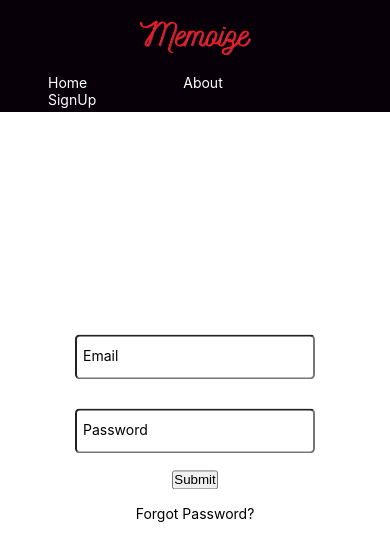
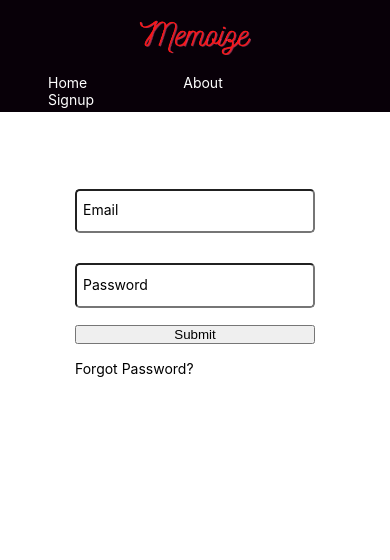
Before and after one commit to Aamir-K11/memoize-app, a React (Vite) app in the folder frontend/: page /login in a window 390 px wide. Shown: the top 560 px of the page. Built offline with nearby package versions, Linux system fonts and the light colour scheme.

Commit message:
fix: welcome page style

```diff
--- a/frontend/src/components/button/button.tsx
+++ b/frontend/src/components/button/button.tsx
@@ -1,10 +1,10 @@
 import classes from './button.module.css';
 
-type ButtonProps = {text: string} & React.InputHTMLAttributes<HTMLButtonElement>;
+type ButtonProps = React.InputHTMLAttributes<HTMLButtonElement>;
 
-const Button = ({text, onClick, className}: ButtonProps) => {
+const Button = ({children, onClick, className}: ButtonProps) => {
     return <div>
-        <button onClick = {onClick} className={className ? `${classes['primary-button']} ${className}` : classes['primary-button']}>{text}</button>
+        <button onClick = {onClick} className={className ? `${classes['primary-button']} ${className}` : classes['primary-button']}>{children}</button>
          </div>;
 }
 
--- a/frontend/src/components/header/header.module.css
+++ b/frontend/src/components/header/header.module.css
@@ -29,4 +29,4 @@ nav {
     header {
         min-height: 7rem;
     }
-  }
+}
--- a/frontend/src/components/header/header.tsx
+++ b/frontend/src/components/header/header.tsx
@@ -19,7 +19,7 @@ const Header = () => {
                 <Link to={user?.isAuth ? "/dashboard" : "/"}><li>Home</li></Link>
                 <li>About</li>
                 {user?.isAuth && <li>{`${user.firstname} ${user.lastname}`}</li>}
-                { !user && URL.pathname === "/login" && (<Link to='/signup'><li>SignUp</li></Link>) }
+                { !user && URL.pathname === "/login" && (<Link to='/signup'><li>Signup</li></Link>) }
                 { !user && URL.pathname === "/signup" && (<Link to='/login'><li>Login</li></Link>) }
             </ul>
         </nav>
--- /dev/null
+++ b/frontend/src/layout/layout.module.css
@@ -0,0 +1,5 @@
+.layout {
+    display: flex;
+    flex-direction: column;
+    align-items: center;
+}
--- a/frontend/src/layout/layout.tsx
+++ b/frontend/src/layout/layout.tsx
@@ -1,12 +1,13 @@
 import React from 'react';
 import Header from '../components/header/header';
+import classes from './layout.module.css';
 
 const Layout = ({children} : {children: React.ReactNode}) => {
     return (
-    <>
+    <div className={classes.layout}>
         <Header/>
         <main>{children}</main>
-    </>);
+    </div>);
 
 }
 
--- a/frontend/src/pages/form.module.css
+++ b/frontend/src/pages/form.module.css
@@ -1,17 +1,16 @@
 .__form {
-    position: absolute;
-    top: 50%;
-    left: 50%;
-    transform: translate(-50%, -50%);
-    height: 80vh;
-    max-width: 15rem;
-    color: black;
     display: flex;
     flex-direction: column;
-    justify-content: center;
-    align-items: center;
+    margin-top: 10rem;
+    padding: 2rem;
 }
 
 .__form-message {
     margin-top: 1rem;
 }
+
+@media only screen and (max-width: 600px) {
+    .__form {
+        margin-top: 2rem;
+    }
+}
--- a/frontend/src/pages/welcome/welcome.module.css
+++ b/frontend/src/pages/welcome/welcome.module.css
@@ -3,6 +3,7 @@
     top: 50%;
     left:50%;
     transform: translate(-50%, -50%);
+    width: 100%;
     display: flex;
     flex-direction: column;
     justify-content: center;
@@ -11,8 +12,8 @@
 
 .btn-group {
     display: flex;
-    justify-content: space-between;
-    width: 100%;
+    min-width: 20rem;
+    justify-content: space-around;
 }
 .welcome {
     max-width: 200px;
@@ -21,7 +22,6 @@
 .custom-welcome-btn {
     height: 2.5rem;
     width: 8rem;
-    margin: 1rem;
     padding: 10px 10px;
     border: 1px solid #ffffff;
 }
--- a/frontend/src/pages/welcome/welcome.tsx
+++ b/frontend/src/pages/welcome/welcome.tsx
@@ -4,11 +4,12 @@ import { Link } from "react-router-dom";
 import Button from "../../components/button/button";
 
 const Welcome = () => {
-    return (<div className={classes.main}>
+    return (
+    <div className={classes.main}>
         <img src={welcome} className={classes.welcome}/>
         <div className={classes["btn-group"]}>
-             <Link to="/login"><Button text="Login" className={classes["custom-welcome-btn"]}/></Link>
-             <Link to="/signup"><Button text="Signup" className={classes["custom-welcome-btn"]}/></Link>
+             <Link to="/login"><Button className={classes["custom-welcome-btn"]}>Login</Button></Link>
+             <Link to="/signup"><Button className={classes["custom-welcome-btn"]}>Signup</Button></Link>
         </div>
     </div>)
 }
```
